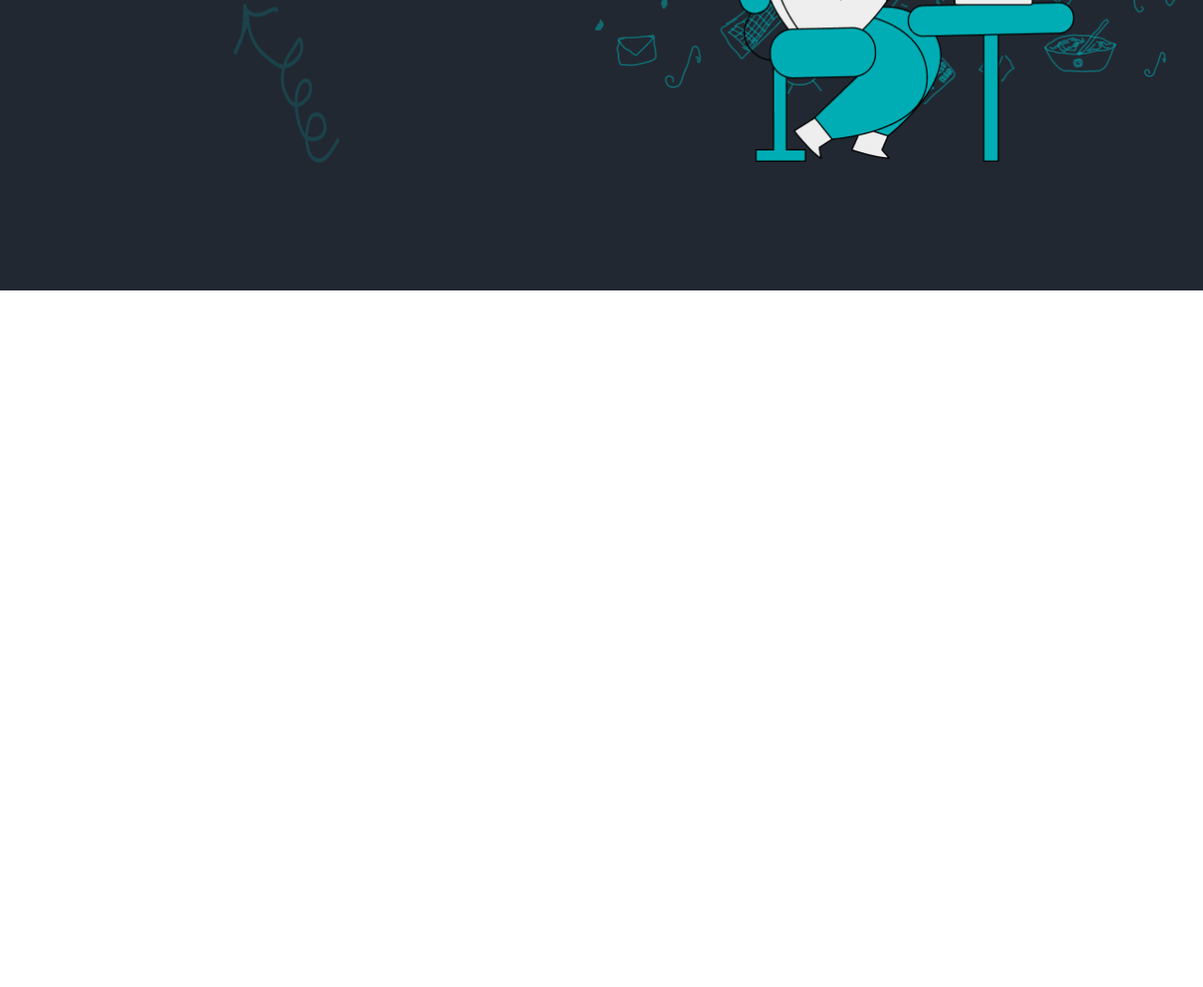
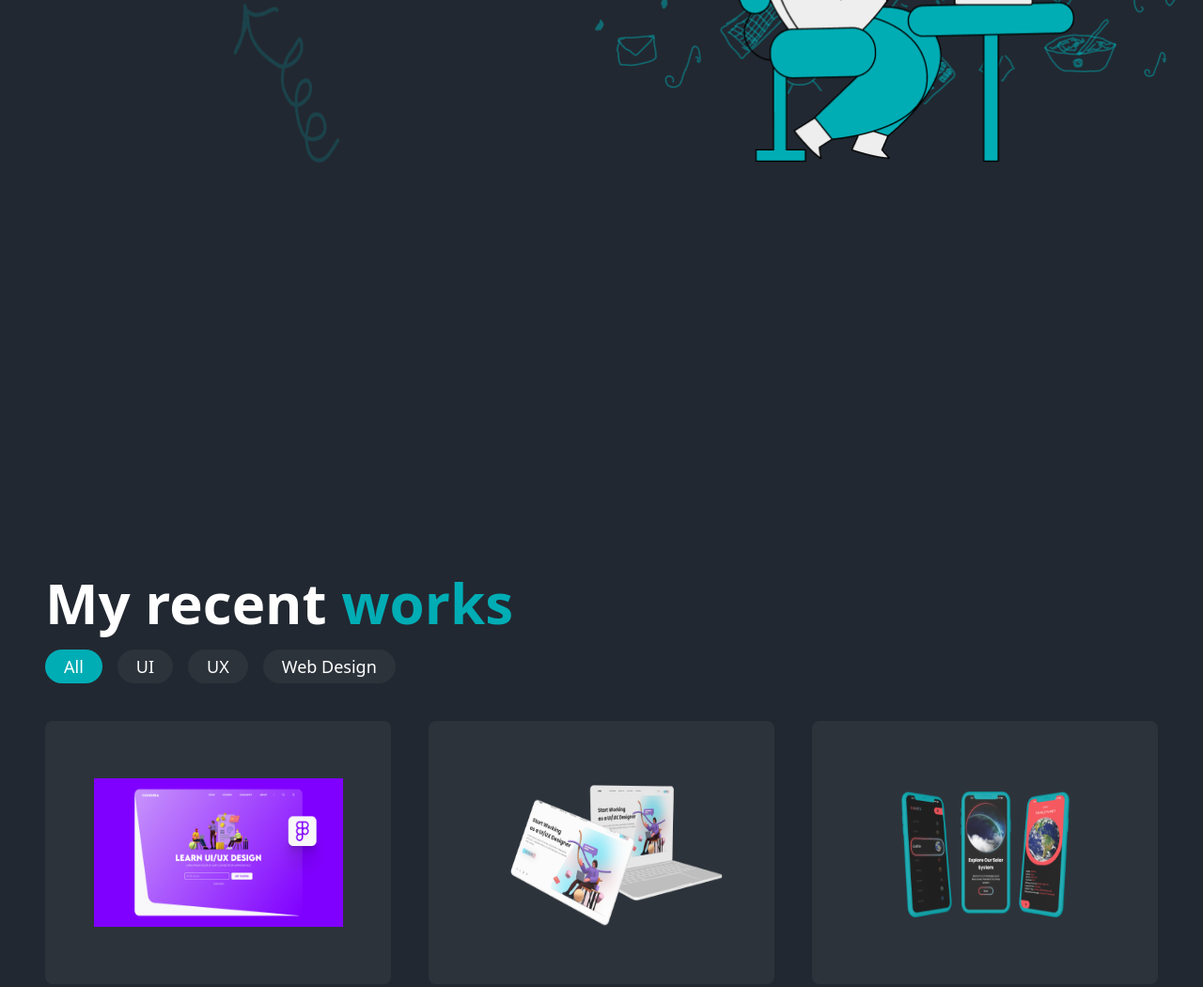
Before and after one commit to shajalal07s/figma-04, a website: page src/index.html in a window 1280 px wide. Shown: the part 1633-2683 px from the top of the page at 94% size. Before the commit the page ends 1942 px from the top, so only its background shows below. Drawn offline with nearby package versions, Linux system fonts and the light colour scheme; files that its build step writes are made by us from their sources.

Commit message:
Work-Section Create and Work-Secting img add

```diff
--- a/src/index.html
+++ b/src/index.html
@@ -82,7 +82,7 @@
     <div class="w-full border-b-2 border-black lg:border-0"></div>
     <!-- About Section -->
 
-    <section class="max-w-full mx-auto py-10 lg:py-40 h-[800px] lg:h-[1040px] bg-[#222831] flex justify-center items-center">
+    <section class="max-w-full mx-auto py-14 lg:py-40 h-[800px] lg:h-[1040px] bg-[#222831] flex justify-center items-center">
         <div class="flex flex-col lg:flex-row justify-evenly gap-12 lg:gap-24 items-center">
             <!-- About-Text-Section -->
             <div class="creative-section flex flex-col items-center lg:items-start">
@@ -141,10 +141,44 @@
 
     <!-- Work Section -->
 
-    <section>
-        <!-- Work-Section-Img -->
-        <div class="work-img">
-
+    <section class="max-w-full mx-auto py-10 lg:py-40 h-[1200px] lg:h-[1040px]
+            bg-[#222831] flex flex-row lg:flex-col justify-center items-center">
+        <div class="text-white flex flex-col mx-20 lg:mx-0">
+            <p class="text-4xl lg:text-6xl font-bold text-center lg:text-left">My recent
+                <span class="text-[#00ADB5]">works</span> </p>
+            <div class="flex items-center mt-5 gap-4">
+                <p class="px-5 py-1 rounded-full text-lg bg-[#00ADB5]">All</p>
+                <p class="px-5 py-1 rounded-full text-lg bg-[#393E4680]">UI</p>
+                <p class="px-5 py-1 rounded-full text-lg bg-[#393E4680]">UX</p>
+                <p class="px-5 py-1 rounded-full text-lg bg-[#393E4680]">Web Design</p>
+            </div>
+            <!-- Card Section -->
+            <div class="card flex flex-wrap gap-10 mt-10">
+                <div class="card-1">
+                    <!-- Card-1 -->
+                     <div class="w-[368px] h-[280px] flex justify-center items-center bg-[#393E4680] rounded-lg">
+                         <!-- Card-Image -->
+                         <img src="../figma-04-img/work-sec-card-img1.png"
+                         class="w-[265px] h-[158px]" alt="">
+                     </div>
+                </div>
+                <div class="card ">
+                   <!-- Card-1 -->
+                    <div class="w-[368px] h-[280px] flex justify-center items-center bg-[#393E4680] rounded-lg">
+                      <!-- Card-Image -->
+                      <img src="../figma-04-img/work-sec-card-img2.png"
+                        class="w-[265px] h-[158px]" alt="">
+                    </div>
+                </div>
+                <div class="card ">
+                    <!-- Card-1 -->
+                    <div class="w-[368px] h-[280px] flex justify-center items-center bg-[#393E4680] rounded-lg">
+                       <!-- Card-Image -->
+                       <img src="../figma-04-img/work-sec-card-img3.png"
+                         class="w-[265px] h-[158px]" alt="">
+                    </div>
+                </div>
+            </div>
         </div>
     </section>
 
--- a/src/prctice.html
+++ b/src/prctice.html
@@ -124,7 +124,44 @@
             </div>
         </div>
     </section>
-    <div class="w-full border-b-2 border-white"></div>
+
+    <!-- Work Section -->
+<section class="max-w-full mx-auto py-10 lg:py-40 h-auto lg:h-[1040px] bg-[#222831] flex flex-col items-center">
+    <div class="text-white flex flex-col">
+        <p class="text-4xl lg:text-6xl font-bold text-center">My recent <span class="text-[#00ADB5]">works</span></p>
+        <div class="flex flex-wrap justify-center mt-5 gap-4">
+            <p class="px-4 py-1 rounded-full text-md lg:text-lg bg-[#00ADB5] cursor-pointer">All</p>
+            <p class="px-4 py-1 rounded-full text-md lg:text-lg bg-[#393E4680] cursor-pointer">UI</p>
+            <p class="px-4 py-1 rounded-full text-md lg:text-lg bg-[#393E4680] cursor-pointer">UX</p>
+            <p class="px-4 py-1 rounded-full text-md lg:text-lg bg-[#393E4680] cursor-pointer">Web Design</p>
+        </div>
+        <!-- Card Section -->
+        <div class="card flex flex-wrap justify-center gap-5 lg:gap-10 mt-10">
+            <div class="card-1">
+                <!-- Card-1 -->
+                <div class="w-[280px] h-[200px] lg:w-[368px] lg:h-[280px] flex justify-center items-center bg-[#393E4680] rounded-lg">
+                    <!-- Card-Image -->
+                    <img src="../figma-04-img/work-sec-card-img1.png" class="w-[200px] h-[120px] lg:w-[265px] lg:h-[158px]" alt="">
+                </div>
+            </div>
+            <div class="card">
+                <!-- Card-2 -->
+                <div class="w-[280px] h-[200px] lg:w-[368px] lg:h-[280px] flex justify-center items-center bg-[#393E4680] rounded-lg">
+                    <!-- Card-Image -->
+                    <img src="../figma-04-img/work-sec-card-img2.png" class="w-[200px] h-[120px] lg:w-[265px] lg:h-[158px]" alt="">
+                </div>
+            </div>
+            <div class="card">
+                <!-- Card-3 -->
+                <div class="w-[280px] h-[200px] lg:w-[368px] lg:h-[280px] flex justify-center items-center bg-[#393E4680] rounded-lg">
+                    <!-- Card-Image -->
+                    <img src="../figma-04-img/work-sec-card-img3.png" class="w-[200px] h-[120px] lg:w-[265px] lg:h-[158px]" alt="">
+                </div>
+            </div>
+        </div>
+    </div>
+</section>
+
 
 </body>
 </html>
```
Also changed, not shown: figma-04-img/work-sec-card-img1.png (added), figma-04-img/work-sec-card-img2.png (added), figma-04-img/work-sec-card-img3.png (added).
